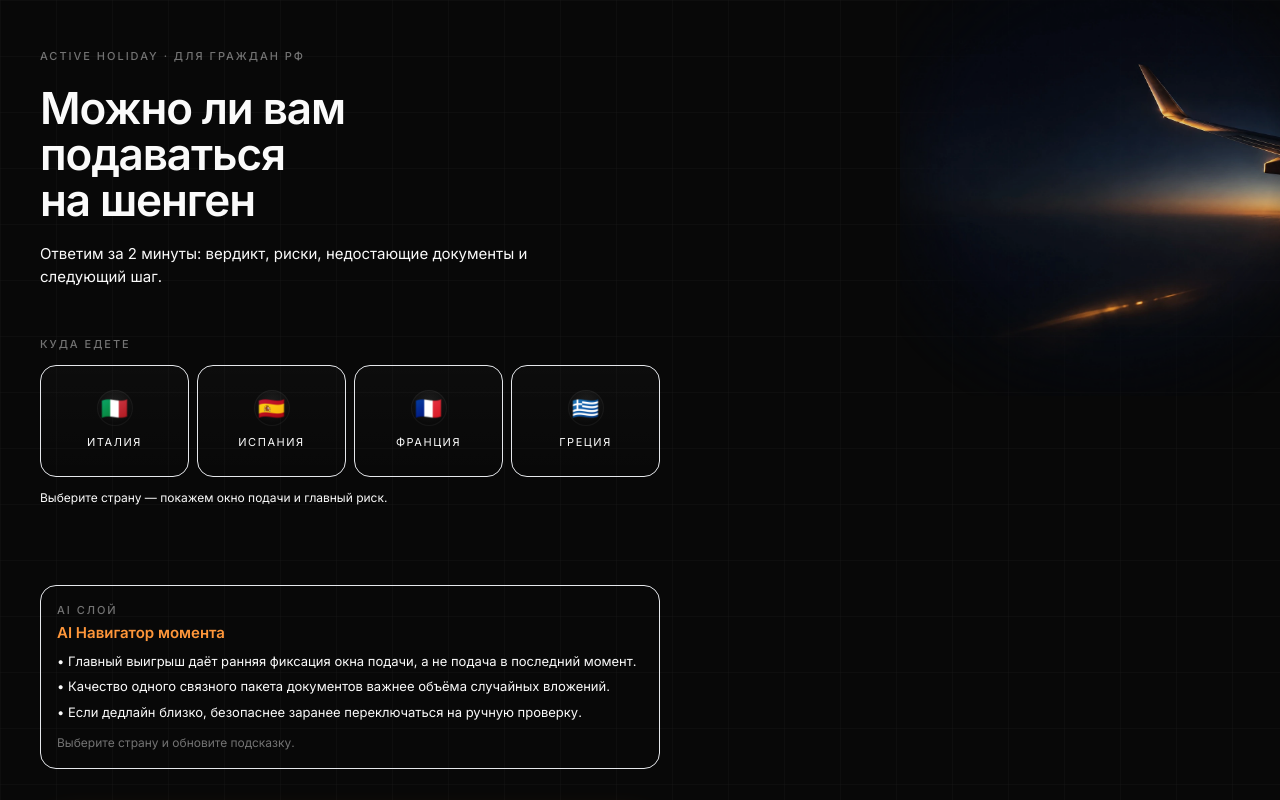
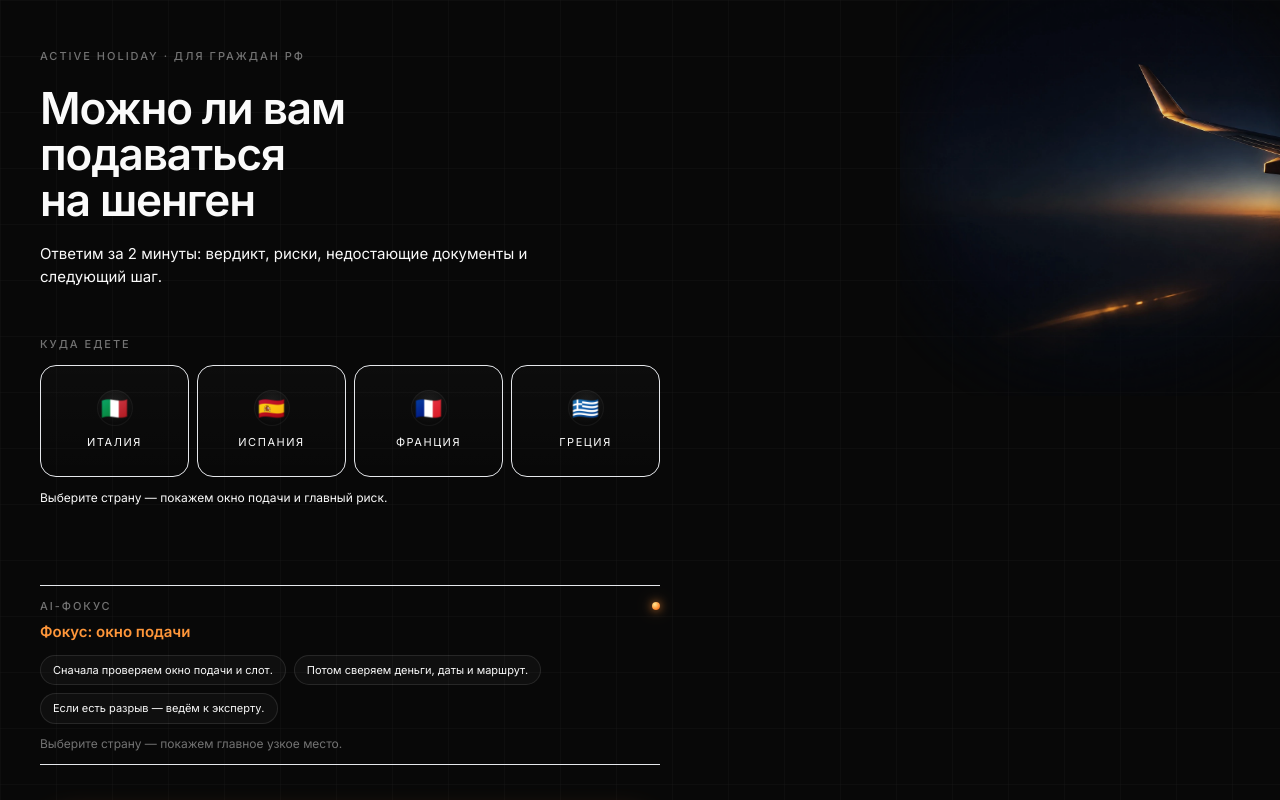
Before and after one commit to Toni-Saint-V/active-holidays-foundation, a Next.js app: page / in a window 1280 px wide. Shown: the top 800 px of the page. Built offline with nearby package versions, Linux system fonts and the light colour scheme; no server answers.

Commit message:
fix: make AI insight surfaces compact and premium

```diff
--- a/src/app/human-review/HumanReviewPageClient.tsx
+++ b/src/app/human-review/HumanReviewPageClient.tsx
@@ -5,7 +5,6 @@ import Link from 'next/link'
 import { useSearchParams } from 'next/navigation'
 import { useState } from 'react'
 import { AHEyebrow } from '@/components/AHEyebrow'
-import { AIQualityBadge } from '@/components/AIQualityBadge'
 import { AmberCTA } from '@/components/AmberCTA'
 import { MockPreviewBadge } from '@/components/MockPreviewBadge'
 import { RouteMap } from '@/components/RouteMap'
@@ -161,7 +160,7 @@ export function HumanReviewPageClient() {
 
         {aiPack && (
           <section className="mt-4 rounded-2xl border border-primary/25 bg-gradient-to-b from-primary/10 to-transparent p-4">
-            <div className="ah-eyebrow">AI СЛОЙ</div>
+            <div className="ah-eyebrow">Бриф эксперта</div>
             <p className="mt-1 text-[16px] font-semibold text-primary">{aiPack.title}</p>
             <p className="mt-2 text-[13px] text-foreground/88">{aiPack.urgency}</p>
 
@@ -184,7 +183,6 @@ export function HumanReviewPageClient() {
             </div>
 
             <p className="mt-3 text-[13px] text-foreground/88">{aiPack.packetSummary}</p>
-            <AIQualityBadge quality={aiPack.quality} />
             <button
               type="button"
               onClick={() => setContext((prev) => (prev ? `${prev}\n\n${aiPack.packetSummary}` : aiPack.packetSummary))}
--- a/src/app/intake/IntakePageClient.tsx
+++ b/src/app/intake/IntakePageClient.tsx
@@ -4,7 +4,6 @@ import { ChevronLeft, ChevronRight } from 'lucide-react'
 import { useRouter, useSearchParams } from 'next/navigation'
 import { useMemo, useState } from 'react'
 import { AHEyebrow } from '@/components/AHEyebrow'
-import { AIQualityBadge } from '@/components/AIQualityBadge'
 import { StepRail } from '@/components/StepRail'
 import { fetchIntakeAi } from '@/lib/aiSurfaceClient'
 import type { IntakeAiOutput } from '@/lib/aiSurfaceContracts'
@@ -274,7 +273,7 @@ export function IntakePageClient() {
 
                   {intakeAi && (
                     <div className="rounded-2xl border border-primary/25 bg-gradient-to-b from-primary/10 to-transparent p-4">
-                      <div className="ah-eyebrow">AI СЛОЙ</div>
+                      <div className="ah-eyebrow">AI-редактор</div>
                       <p className="mt-1 text-[15px] font-semibold text-primary">{intakeAi.title}</p>
                       <p className="mt-2 text-[13px] leading-snug text-foreground/90">{intakeAi.rewrite}</p>
                       <button
@@ -290,7 +289,6 @@ export function IntakePageClient() {
                         ))}
                       </ul>
                       <p className="mt-2 text-[12px] text-muted-foreground">{intakeAi.riskAngle}</p>
-                      <AIQualityBadge quality={intakeAi.quality} />
                     </div>
                   )}
                 </>
--- a/src/app/page.tsx
+++ b/src/app/page.tsx
@@ -6,7 +6,6 @@ import { useRouter } from 'next/navigation'
 import { useEffect, useMemo, useState } from 'react'
 import planeImg from '../../public/photos/plane.webp'
 import { AHEyebrow } from '@/components/AHEyebrow'
-import { AIQualityBadge } from '@/components/AIQualityBadge'
 import { AmberCTA } from '@/components/AmberCTA'
 import { CountryChipCard } from '@/components/CountryChipCard'
 import { PlaneMotif } from '@/components/PlaneMotif'
@@ -17,10 +16,16 @@ import type { CountryCode } from '@/lib/constants'
 
 const COUNTRY_ORDER: CountryCode[] = ['IT', 'ES', 'FR', 'GR']
 const LANDING_FALLBACK_BULLETS = [
-  'Главный выигрыш даёт ранняя фиксация окна подачи, а не подача в последний момент.',
-  'Качество одного связного пакета документов важнее объёма случайных вложений.',
-  'Если дедлайн близко, безопаснее заранее переключаться на ручную проверку.',
+  'Сначала проверяем окно подачи и слот.',
+  'Потом сверяем деньги, даты и маршрут.',
+  'Если есть разрыв — ведём к эксперту.',
 ]
+
+function compactText(value: string | undefined, fallback: string, max = 96) {
+  const text = (value ?? fallback).replace(/\s+/g, ' ').trim()
+  if (text.length <= max) return text
+  return `${text.slice(0, max - 1).trim()}…`
+}
 
 export default function LandingPage() {
   const router = useRouter()
@@ -28,6 +33,7 @@ export default function LandingPage() {
   const [planeImageBroken, setPlaneImageBroken] = useState(false)
   const [aiInsight, setAiInsight] = useState<LandingAiOutput | null>(null)
   const [aiLoading, setAiLoading] = useState(false)
+  const visibleBullets = aiInsight?.bullets ?? LANDING_FALLBACK_BULLETS
 
   const selectedLabel = useMemo(() => {
     if (!selectedCountry) return 'Выберите страну — покажем окно подачи и главный риск.'
@@ -98,22 +104,31 @@ export default function LandingPage() {
 
           <div className="mt-3 min-h-20 text-[12px] font-light text-muted-foreground/50">{selectedLabel}</div>
 
-          <div className="mt-4 rounded-2xl border border-primary/25 bg-gradient-to-b from-primary/10 to-transparent p-4">
-            <div className="ah-eyebrow">AI СЛОЙ</div>
-            <p className="mt-1 text-[15px] font-semibold text-primary">
-              {aiInsight?.title ?? 'AI Навигатор момента'}
+          <div className="mt-4 border-y border-primary/20 py-3">
+            <div className="flex items-center justify-between gap-4">
+              <div className="ah-eyebrow">AI-фокус</div>
+              <span className="h-2 w-2 shrink-0 rounded-full ah-glow-dot" aria-hidden />
+            </div>
+            <p className="mt-2 max-w-[520px] text-[15px] font-semibold leading-snug text-primary">
+              {aiInsight?.title ?? 'Фокус: окно подачи'}
             </p>
-            {aiLoading ? (
-              <p className="mt-2 text-[13px] text-foreground/70">Собираем персональную стратегию для вашего кейса…</p>
-            ) : (
-              <ul className="mt-2 space-y-2 text-[13px] leading-snug text-foreground/85">
-                {(aiInsight?.bullets ?? LANDING_FALLBACK_BULLETS).map((item) => (
-                  <li key={item}>• {item}</li>
-                ))}
-              </ul>
-            )}
-            <p className="mt-3 text-[12px] text-muted-foreground">{aiInsight?.note ?? 'Выберите страну и обновите подсказку.'}</p>
-            <AIQualityBadge quality={aiInsight?.quality} />
+            <div className="mt-3 flex flex-wrap gap-2">
+              {visibleBullets.slice(0, 3).map((item) => (
+                <span
+                  key={item}
+                  className="rounded-full border border-white/10 bg-white/[0.03] px-3 py-1.5 text-[11px] text-foreground/78"
+                >
+                  {compactText(item, 'Проверить ключевой риск', 54)}
+                </span>
+              ))}
+            </div>
+            <p className="mt-3 max-w-[460px] text-[12px] leading-snug text-muted-foreground">
+              {compactText(
+                aiLoading && !aiInsight ? 'Базовый фокус уже готов; уточняем по выбранной стране.' : aiInsight?.note,
+                'Выберите страну — покажем главное узкое место.',
+                92
+              )}
+            </p>
           </div>
 
           <div className="mt-12">
--- a/src/app/result/ResultPageClient.tsx
+++ b/src/app/result/ResultPageClient.tsx
@@ -7,7 +7,6 @@ import { useSearchParams } from 'next/navigation'
 import { useEffect, useMemo, useState } from 'react'
 import { AHEyebrow } from '@/components/AHEyebrow'
 import { AHInsight } from '@/components/AHInsight'
-import { AIQualityBadge } from '@/components/AIQualityBadge'
 import { AmberCTA } from '@/components/AmberCTA'
 import { BufferGauge } from '@/components/BufferGauge'
 import { MockPreviewBadge } from '@/components/MockPreviewBadge'
@@ -32,17 +31,23 @@ const VERDICT_TABS: VerdictKind[] = ['GO', 'GO_WITH_CONDITIONS', 'NOT_NOW', 'HUM
 const RESULT_FALLBACK_TIMELINE = [
   {
     horizon: '0–24 ч',
-    action: 'Соберите финальный список документов в одном порядке.',
+    action: 'Проверьте даты, бронь, билеты и выписку.',
   },
   {
     horizon: '24–48 ч',
-    action: 'Проверьте целостность дат и подтверждений.',
+    action: 'Зафиксируйте слот или резервный сценарий.',
   },
   {
     horizon: '48–72 ч',
-    action: 'Зафиксируйте следующий шаг и не размазывайте фокус по новым задачам.',
+    action: 'Соберите финальный пакет перед оплатой.',
   },
 ]
+
+function compactText(value: string | undefined, fallback: string, max = 84) {
+  const text = (value ?? fallback).replace(/\s+/g, ' ').trim()
+  if (text.length <= max) return text
+  return `${text.slice(0, max - 1).trim()}…`
+}
 
 function parseCountry(value: string | null): CountryCode {
   if (!value) return 'IT'
@@ -88,6 +93,8 @@ export function ResultPageClient() {
     : derivedVerdict
 
   const countryEntry = COUNTRIES[country]
+  const riskyDocuments = countryEntry.documents.filter((doc) => doc.flag === 'risk')
+  const primaryDocuments = countryEntry.documents.slice(0, 2)
   const hasBlur = Boolean(IMAGE_BLURS[country])
   const missingItems = useMemo(() => {
     const misses: string[] = []
@@ -114,6 +121,11 @@ export function ResultPageClient() {
     if (returnDate) qp.set('return', returnDate)
     return `/human-review?${qp.toString()}`
   }, [country, departureDate, returnDate, verdict])
+  const visibleTimeline = resultAi?.timeline ?? RESULT_FALLBACK_TIMELINE
+  const visibleTripwire =
+    resultAi?.tripwire ?? (daysToTrip <= 14 ? 'Если нет финального пакета сегодня — ведите к эксперту.' : 'Если слот или выписка не подтверждены — не двигайте кейс дальше.')
+  const visibleContrarian =
+    resultAi?.contrarian ?? 'Не добавляйте документы “для веса”: сначала уберите противоречие в датах и деньгах.'
 
   useEffect(() => {
     let cancelled = false
@@ -193,13 +205,13 @@ export function ResultPageClient() {
           <BufferGauge days={daysToTrip} />
         </div>
 
-        <div className="mt-8 grid grid-cols-1 gap-3 md:grid-cols-3">
-          <section className="ah-card-base rounded-2xl border border-white/8 bg-white/[0.02] p-4">
+        <div className="mt-8 grid grid-cols-1 border-y border-white/10 md:grid-cols-3">
+          <section className="border-b border-white/10 py-4 md:border-b-0 md:border-r md:border-white/10 md:pr-5">
             <div className="ah-eyebrow">Окно подачи</div>
-            <p className="mt-2 text-[14px] text-foreground/90">{countryEntry.optimalWindow}</p>
+            <div className="mt-2 flex items-center gap-2">
               <span
                 className={cn(
-                'mt-3 inline-flex h-2.5 w-2.5 rounded-full',
+                  'inline-flex h-2.5 w-2.5 rounded-full',
                   verdict === 'GO'
                     ? 'bg-ok'
                     : verdict === 'NOT_NOW'
@@ -209,23 +221,39 @@ export function ResultPageClient() {
                         : 'bg-primary'
                 )}
               />
+              <p className="text-[15px] font-medium text-foreground/92">{countryEntry.optimalWindow}</p>
+            </div>
           </section>
 
-          <section className="ah-card-base rounded-2xl border border-white/8 bg-white/[0.02] p-4">
+          <section className="border-b border-white/10 py-4 md:border-b-0 md:border-r md:border-white/10 md:px-5">
             <div className="ah-eyebrow">Документы</div>
-            <ul className="mt-2 space-y-2 text-[13px]">
+            <p className="mt-2 text-[15px] font-medium text-foreground/92">
+              {countryEntry.documents.length} пунктов · {riskyDocuments.length || 'без'} риск
+            </p>
+            <div className="mt-3 flex flex-wrap gap-2">
+              {primaryDocuments.map((doc) => (
+                <span key={doc.name} className="rounded-full border border-white/10 px-2.5 py-1 text-[11px] text-foreground/72">
+                  {compactText(doc.name, doc.name, 42)}
+                </span>
+              ))}
+            </div>
+            <details className="mt-3 text-[12px] text-muted-foreground">
+              <summary className="inline-flex min-h-[44px] cursor-pointer items-center text-primary">Показать список</summary>
+              <ul className="mt-1 space-y-1.5">
                 {countryEntry.documents.map((doc) => (
-                <li key={doc.name} className={doc.flag === 'risk' ? 'text-primary' : 'text-ok'}>
-                  <span className="mr-2">{doc.flag === 'risk' ? '⚠' : '✓'}</span>
-                  <span className="text-foreground/88">{doc.name}</span>
+                  <li key={doc.name} className={doc.flag === 'risk' ? 'text-primary' : 'text-foreground/78'}>
+                    {doc.flag === 'risk' ? '⚠' : '✓'} {doc.name}
                   </li>
                 ))}
               </ul>
+            </details>
           </section>
 
-          <section className="ah-card-base rounded-2xl border border-white/8 bg-white/[0.02] p-4">
+          <section className="py-4 md:pl-5">
             <div className="ah-eyebrow">Главный риск</div>
-            <p className="mt-2 text-[13px] leading-snug text-foreground/85">{countryEntry.topRisk}</p>
+            <p className="mt-2 text-[15px] font-medium leading-snug text-foreground/92">
+              {compactText(countryEntry.topRisk, countryEntry.topRisk, 118)}
+            </p>
           </section>
         </div>
 
@@ -233,29 +261,37 @@ export function ResultPageClient() {
           <AHInsight>{VERDICT_INSIGHT[verdict]}</AHInsight>
         </div>
 
-        <section className="mt-6 rounded-2xl border border-primary/25 bg-gradient-to-b from-primary/10 to-transparent p-4">
-          <div className="ah-eyebrow">AI СЛОЙ</div>
-          <p className="mt-1 text-[16px] font-semibold text-primary">
-            {resultAi?.title ?? 'AI План атаки 72 часа'}
+        <section className="mt-6 border-y border-primary/20 py-4">
+          <div className="flex flex-col gap-3 md:flex-row md:items-end md:justify-between">
+            <div>
+              <div className="ah-eyebrow">AI-фокус</div>
+              <p className="mt-1 max-w-[620px] text-[16px] font-semibold leading-snug text-primary">
+                {compactText(resultAi?.title, 'Фокус на 72 часа', 72)}
               </p>
+            </div>
+            <p className="max-w-[360px] text-[12px] leading-snug text-foreground/72 md:text-right">
+              {compactText(visibleTripwire, 'Если ключевой документ не подтверждён — ведём к эксперту.', 96)}
+            </p>
+          </div>
 
-          {resultAiLoading ? (
-            <p className="mt-2 text-[13px] text-foreground/70">Собираем сценарный план по вашему вердикту…</p>
-          ) : (
-            <div className="mt-3 space-y-3">
-              <div className="grid grid-cols-1 gap-2 md:grid-cols-3">
-                {(resultAi?.timeline ?? RESULT_FALLBACK_TIMELINE).map((step) => (
-                  <div key={`${step.horizon}:${step.action}`} className="rounded-xl border border-white/10 bg-black/20 p-3">
-                    <div className="text-[11px] uppercase tracking-[0.12em] text-primary">{step.horizon}</div>
-                    <p className="mt-1 text-[12px] leading-snug text-foreground/85">{step.action}</p>
+          <div className="mt-4 grid grid-cols-3 gap-3">
+            {visibleTimeline.map((step) => (
+              <div key={`${step.horizon}:${step.action}`} className="border-l border-white/10 pl-3">
+                <div className="text-[10px] uppercase tracking-[0.14em] text-primary">{step.horizon}</div>
+                <p className="mt-1 text-[11px] leading-snug text-foreground/78">
+                  {compactText(step.action, 'Проверить ключевой риск.', 64)}
+                </p>
               </div>
             ))}
           </div>
-              <p className="text-[13px] text-foreground/88">Контринсайт: {resultAi?.contrarian ?? 'Уточняем стратегию...'}</p>
-              <p className="text-[13px] text-orange-300">Триггер риска: {resultAi?.tripwire ?? 'Уточняем триггер...'}</p>
-              <AIQualityBadge quality={resultAi?.quality} />
-            </div>
+
+          <p className="mt-3 max-w-[760px] text-[12px] leading-snug text-muted-foreground">
+            {compactText(
+              resultAiLoading && !resultAi ? `${visibleContrarian} Уточняем детали.` : visibleContrarian,
+              'Не расширяйте пакет: сначала уберите противоречия в датах и документах.',
+              128
             )}
+          </p>
         </section>
 
         <div className="mt-8 space-y-3">
--- a/src/components/BufferGauge.tsx
+++ b/src/components/BufferGauge.tsx
@@ -19,10 +19,10 @@ export function BufferGauge({ days }: { days: number }) {
         />
       </div>
       <div className="flex justify-between text-[10px] text-muted-foreground">
-        <span>Порог</span>
+        <span>Критично</span>
         <span>Буфер</span>
-        <span>С запасом</span>
-        <span>Безопасно</span>
+        <span>Запас</span>
+        <span>ОК</span>
       </div>
     </div>
   )
--- a/src/lib/aiSurfaces.ts
+++ b/src/lib/aiSurfaces.ts
@@ -43,7 +43,7 @@ type QualityStatus = AiQuality['status']
 
 const AI_QUALITY_THRESHOLD = 90
 const EXPERT_SYSTEM_RULES =
-  'Качество ниже 90/100 запрещено. Пиши как топ-эксперт по визовым кейсам: конкретно, проверяемо, с риском, следующим действием и без общих фраз. Не обещай результат, не давай юридических гарантий, не используй проценты успеха.'
+  'Слабые и общие ответы запрещены. Пиши как топ-эксперт по визовым кейсам: конкретно, проверяемо, с риском, следующим действием и без общих фраз. Не обещай результат, не давай юридических гарантий, не используй проценты успеха.'
 
 let cachedClient: OpenAI | null | undefined
 
@@ -210,7 +210,7 @@ function evaluateQuality(args: {
     score,
     threshold: AI_QUALITY_THRESHOLD,
     status: score >= AI_QUALITY_THRESHOLD ? args.status : 'fallback_upgraded',
-    label: score >= AI_QUALITY_THRESHOLD ? 'Экспертный уровень 90+/100' : 'Ответ заменён экспертным fallback',
+    label: score >= AI_QUALITY_THRESHOLD ? 'Готово для публичного интерфейса' : 'Заменено на экспертный текст',
     criteria,
   }
 }
@@ -267,13 +267,13 @@ function fallbackLanding(input: LandingAiInput): LandingAiOutput {
   const country = input.country ? COUNTRY_LABEL[input.country] : 'ваша страна'
   const draft = {
     source: 'fallback',
-    title: 'AI Навигатор момента',
+    title: 'Фокус: не страна, а узкое место',
     bullets: [
-      `Для направления «${country}» сначала фиксируйте окно подачи и слот: это главный рычаг, если до вылета меньше 30 дней.`,
-      'Соберите одну непротиворечивую связку: даты поездки, бронь проживания, билеты и финансовые подтверждения без разрывов.',
-      'Следующий шаг сегодня: проверьте слот, выписку и маршрут до оплаты страховки; если есть разрыв, включайте ручную проверку.',
+      `${country}: проверьте окно подачи`,
+      'Соберите финансы, даты, бронь, маршрут',
+      'Уточните слот; риск в датах — эксперту',
     ],
-    note: 'Критерий качества: подсказка должна дать риск, действие и ближайший шаг, иначе она заменяется fallback.',
+    note: 'Следующий шаг сегодня: проверьте окно подачи.',
   } satisfies Omit<LandingAiOutput, 'quality'>
 
   return withQuality({
@@ -296,7 +296,7 @@ export async function buildLandingAi(input: LandingAiInput): Promise<LandingAiOu
         constraints: {
           bullets: 3,
           tone: 'премиальный, экспертный, практичный, без банальности',
-          qualityThreshold: AI_QUALITY_THRESHOLD,
+          maxVisibleCharsPerBullet: 54,
         },
         context: {
           country: input.country ? COUNTRY_LABEL[input.country] : null,
@@ -364,7 +364,7 @@ export async function buildIntakeAi(input: IntakeAiInput): Promise<IntakeAiOutpu
         constraints: {
           rewriteMaxChars: 320,
           proofPoints: '2-3 пункта',
-          qualityThreshold: AI_QUALITY_THRESHOLD,
+          outputStyle: 'short expert rewrite, no generic reassurance',
         },
         context: {
           country: input.country ? COUNTRY_LABEL[input.country] : null,
@@ -404,26 +404,26 @@ function fallbackResult(input: ResultAiInput): ResultAiOutput {
   const country = COUNTRY_LABEL[input.country]
   const draft = {
     source: 'fallback',
-    title: 'AI План атаки 72 часа',
+    title: 'AI-фокус: снять один риск, не раздувать пакет',
     timeline: [
       {
         horizon: '0–24 ч',
-        action: `Закройте критичный разрыв по «${country}»: проверьте даты, бронь жилья, билеты и финансовые файлы одной версией.`,
+        action: `${country}: проверьте даты, бронь, билеты и выписку.`,
       },
       {
         horizon: '24–48 ч',
-        action: 'Соберите финальный пакет в одном порядке, подготовьте резервный слот подачи и проверьте срок возврата паспорта.',
+        action: 'Зафиксируйте слот или резервный сценарий подачи.',
       },
       {
         horizon: '48–72 ч',
-        action: `Проведите финальный контроль риска «${input.topRisk}» и переходите к действию по текущему вердикту без лишних итераций.`,
+        action: 'Соберите финальный пакет перед оплатой и отправкой.',
       },
     ],
-    contrarian: 'Контринтуитивно, но лишние «улучшения» в последний день чаще вредят: важнее не добавить документ, а убрать противоречие в датах.',
+    contrarian: 'Не добавляйте документы “для веса”: сначала уберите противоречие в датах, деньгах и маршруте.',
     tripwire:
       input.daysToTrip <= 14
-        ? 'Тревожный триггер: если нет финального пакета сегодня, переключайтесь на ручную проверку без ожидания.'
-        : 'Тревожный триггер: если ключевой документ не подтверждён за 72 часа, пересоберите маршрут подачи.',
+        ? 'Если сегодня нет финального пакета, ведите кейс к эксперту.'
+        : `Триггер: ${input.topRisk}`,
   } satisfies Omit<ResultAiOutput, 'quality'>
 
   return withQuality({
@@ -456,7 +456,7 @@ export async function buildResultAi(input: ResultAiInput): Promise<ResultAiOutpu
           returnDate: input.returnDate ?? null,
           topRisk: input.topRisk,
           missingItems: input.missingItems ?? [],
-          qualityThreshold: AI_QUALITY_THRESHOLD,
+          outputStyle: 'short premium signal, no long paragraphs',
         },
       },
       null,
@@ -545,7 +545,7 @@ export async function buildHumanReviewAi(input: HumanReviewAiInput): Promise<Hum
           fullName: input.fullName,
           contact: input.contact,
           context: input.context ?? '',
-          qualityThreshold: AI_QUALITY_THRESHOLD,
+          outputStyle: 'operator brief, concise and specific',
         },
       },
       null,
```
Also changed, not shown: src/components/AIQualityBadge.tsx (deleted, +0 -22 lines), 1 other file (tests, documents, lock files or other folders). Lines whose indentation alone changed are shown as unchanged.
